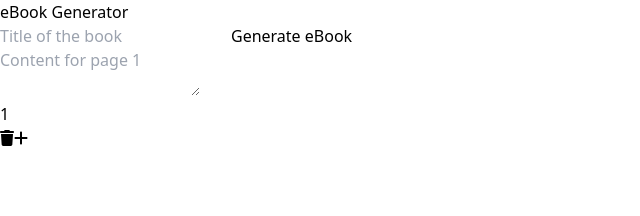
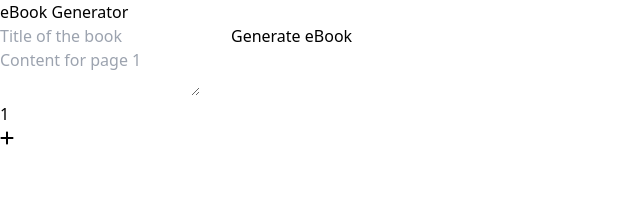
Before and after one commit to siyapandeyvsp/ePub_generator, a React (Vite) app: page / in a window 1280 px wide. Shown: the top 216 px of the page, without its empty margins (0-640 px from the left). Built offline with nearby package versions, Linux system fonts and the light colour scheme.

Commit message:
show delete button only when more than one page exist

```diff
--- a/src/App.jsx
+++ b/src/App.jsx
@@ -1,5 +1,5 @@
 // src/App.js
-import React, { useState } from 'react';
+import { useState } from 'react';
 import BookEditor from './components/BookEditor';
 
 function App() {
--- a/src/components/BookEditor.jsx
+++ b/src/components/BookEditor.jsx
@@ -1,6 +1,5 @@
 // src/components/BookEditor.js
-import React, { useState } from 'react';
-import Page from './Page';
+import  { useState } from 'react';
 import JSZip from 'jszip';
 import { saveAs } from 'file-saver';
 import { FontAwesomeIcon } from '@fortawesome/react-fontawesome';
@@ -214,12 +213,14 @@ return (
 </div>
    <div className=' flex flex-col items-end space-y-4 sm:mr-5'>
 
+   {pages.length > 1 && (
   <button
     className=" -mt-32 px-4 py-2 bg-red-500 text-white rounded"
     onClick={() => deletePage()}
   >
     <FontAwesomeIcon icon={faTrash}/>
   </button>
+)}
     <button
   className="px-4 py-2 bg-blue-500 shadow-lg text-white rounded-lg"
   onClick={addPage}
--- a/src/components/Page.jsx
+++ /dev/null
@@ -1,13 +0,0 @@
-// src/components/Page.js
-import React from 'react';
-
-function Page({ content, index }) {
-  return (
-    <div className="border p-4 rounded ">
-      <h2 className="text-xl font-bold mb-2">Page {index + 1}</h2>
-      <p>{content}</p>
-    </div>
-  );
-}
-
-export default Page;
```
Lines whose indentation alone changed are shown as unchanged.
